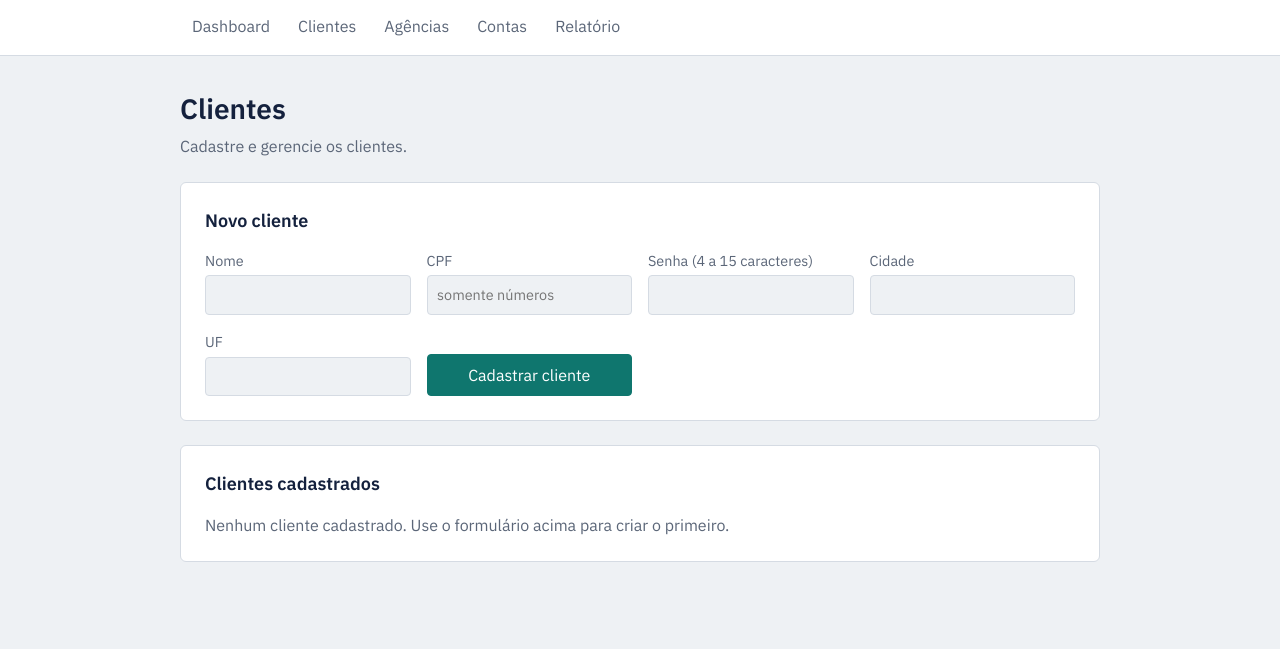
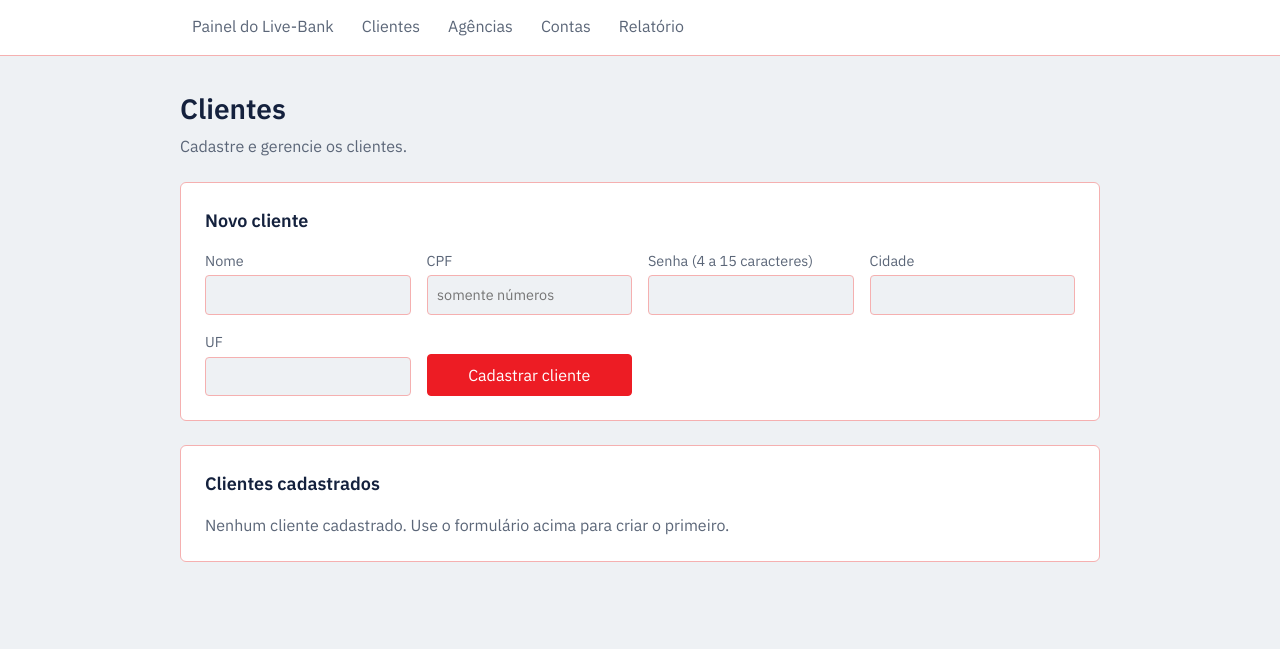
Before and after one commit to wadlenbispo-sys/Live_Bank, a Flask app: template templates/clientes.html in a window 1280 px wide. Shown: the top 649 px of the page. Run offline with Flask 3, Linux system fonts and the light colour scheme; the template is opened without the code that fills it, so the values that code supplies are empty; parts of the project's set-up code (start-up, migrations or seed data) failed here and were passed over.

Commit message:
Update base HTML template for Live-Bank

```diff
--- a/templates/base.html
+++ b/templates/base.html
@@ -3,79 +3,17 @@
 <head>
     <meta charset="UTF-8">
     <meta name="viewport" content="width=device-width, initial-scale=1">
-    <title>{% block titulo %}Banco{% endblock %}</title>
+    <title>{% block titulo %}Live-Bank{% endblock %}</title>
     <link rel="preconnect" href="https://fonts.googleapis.com">
     <link rel="preconnect" href="https://fonts.gstatic.com" crossorigin>
     <link href="https://fonts.googleapis.com/css2?family=IBM+Plex+Sans:wght@400;500;600&display=swap" rel="stylesheet">
-    <style>
-        :root {
-            --bg: #eef1f4; --surface: #ffffff; --ink: #14213d; --muted: #5b6678;
-            --line: #d5dbe3; --accent: #0f766e; --on-accent: #ffffff;
-            --positive: #0f766e; --negative: #b3261e;
-            --ok-bg: #e3f4f1; --erro-bg: #fbe9e7;
-        }
-        @media (prefers-color-scheme: dark) {
-            :root {
-                --bg: #0f1624; --surface: #172033; --ink: #e8edf5; --muted: #98a3b5;
-                --line: #2a3650; --accent: #4fd1c5; --on-accent: #0f1624;
-                --positive: #4fd1c5; --negative: #ff8a80;
-                --ok-bg: #12332f; --erro-bg: #3b1f1d;
-            }
-        }
-        * { box-sizing: border-box; }
-        body { margin: 0; background: var(--bg); color: var(--ink);
-               font-family: "IBM Plex Sans", system-ui, -apple-system, "Segoe UI", sans-serif; line-height: 1.5; }
-        nav { background: var(--surface); border-bottom: 1px solid var(--line); }
-        nav .interno { max-width: 960px; margin: 0 auto; padding: 0 1.25rem; display: flex; gap: 0.25rem; flex-wrap: wrap; }
-        nav a { padding: 0.9rem 0.75rem; color: var(--muted); text-decoration: none; border-bottom: 2px solid transparent; }
-        nav a:hover { color: var(--ink); }
-        nav a[aria-current="page"] { color: var(--ink); border-bottom-color: var(--accent); font-weight: 500; }
-        main { max-width: 960px; margin: 0 auto; padding: 2rem 1.25rem 4rem; }
-        h1 { font-size: 1.75rem; font-weight: 600; margin: 0 0 0.25rem; }
-        h2 { font-size: 1.125rem; font-weight: 600; margin: 0 0 1rem; }
-        .subtitle { color: var(--muted); margin: 0 0 1.5rem; }
-
-        .mensagem { padding: 0.75rem 1rem; border-radius: 6px; margin-bottom: 1rem; border: 1px solid var(--line); }
-        .mensagem.ok { background: var(--ok-bg); }
-        .mensagem.erro { background: var(--erro-bg); }
-
-        .painel { background: var(--surface); border: 1px solid var(--line); border-radius: 6px; padding: 1.5rem; margin-bottom: 1.5rem; }
-        .totais { display: grid; grid-template-columns: repeat(auto-fit, minmax(200px, 1fr)); gap: 1px;
-                  background: var(--line); border: 1px solid var(--line); border-radius: 6px; overflow: hidden; margin-bottom: 1.5rem; }
-        .total { background: var(--surface); padding: 1.25rem 1.5rem; }
-        .total dt { color: var(--muted); font-size: 0.9rem; }
-        .total dd { margin: 0.25rem 0 0; font-size: 2rem; font-weight: 600; }
-        .total a { color: inherit; text-decoration: none; }
-        .total a:hover { color: var(--accent); }
-
-        form.campos { display: grid; grid-template-columns: repeat(auto-fit, minmax(180px, 1fr)); gap: 1rem; align-items: end; }
-        label { display: flex; flex-direction: column; gap: 0.25rem; font-size: 0.9rem; color: var(--muted); }
-        input, select { font: inherit; color: var(--ink); background: var(--bg); border: 1px solid var(--line);
-                        border-radius: 4px; padding: 0.5rem 0.6rem; width: 100%; }
-        button { font: inherit; cursor: pointer; border-radius: 4px; padding: 0.5rem 0.9rem;
-                 border: 1px solid var(--accent); background: var(--accent); color: var(--on-accent); }
-        button.secundario { background: transparent; color: var(--accent); }
-        button.perigo { background: transparent; color: var(--negative); border-color: var(--negative); }
-        :is(a, button, input, select):focus-visible { outline: 2px solid var(--accent); outline-offset: 2px; }
-
-        .tabela-wrap { overflow-x: auto; }
-        table { width: 100%; border-collapse: collapse; min-width: 480px; }
-        th, td { padding: 0.75rem 0.5rem; text-align: left; border-bottom: 1px solid var(--line); vertical-align: middle; }
-        th { font-weight: 500; color: var(--muted); font-size: 0.9rem; }
-        th.num, td.num { text-align: right; font-variant-numeric: tabular-nums; }
-        tfoot td { border-bottom: 0; font-weight: 600; }
-        .positivo { color: var(--positive); }
-        .negativo { color: var(--negative); }
-        .vazio { color: var(--muted); margin: 0; }
-        .operacoes { display: flex; gap: 0.4rem; flex-wrap: wrap; align-items: center; }
-        .operacoes input { width: 6.5rem; }
-    </style>
+    <link rel="stylesheet" href="{{ url_for('static', filename='css/style.css') }}">
 </head>
 <body>
 {% set ep = request.endpoint %}
 <nav aria-label="Principal">
     <div class="interno">
-        <a href="{{ url_for('index') }}" {% if ep == 'index' %}aria-current="page"{% endif %}>Dashboard</a>
+        <a href="{{ url_for('index') }}" {% if ep == 'index' %}aria-current="page"{% endif %}>Painel do Live-Bank</a>
         <a href="{{ url_for('clientes') }}" {% if ep == 'clientes' %}aria-current="page"{% endif %}>Clientes</a>
         <a href="{{ url_for('agencias') }}" {% if ep == 'agencias' %}aria-current="page"{% endif %}>Agências</a>
         <a href="{{ url_for('contas') }}" {% if ep == 'contas' %}aria-current="page"{% endif %}>Contas</a>
```
